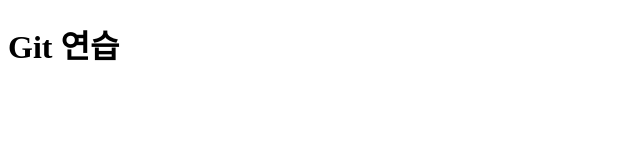
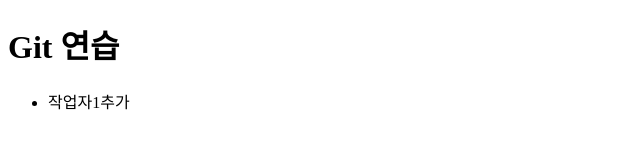
Before and after one commit to bit-ksw/workspace, a plain HTML site: page index.html in a window 1280 px wide. Shown: the whole page, without its empty margins (0-640 px from the left). Drawn offline with Linux system fonts and the light colour scheme.

Commit message:
작업자1 추

```diff
--- a/index.html
+++ b/index.html
@@ -6,5 +6,8 @@
     </head>
     <body>
         <h1>Git 연습</h1>
+        <ul>
+            <li>작업자1추가</li>
+        </ul>
     </body>
 </html>
```
